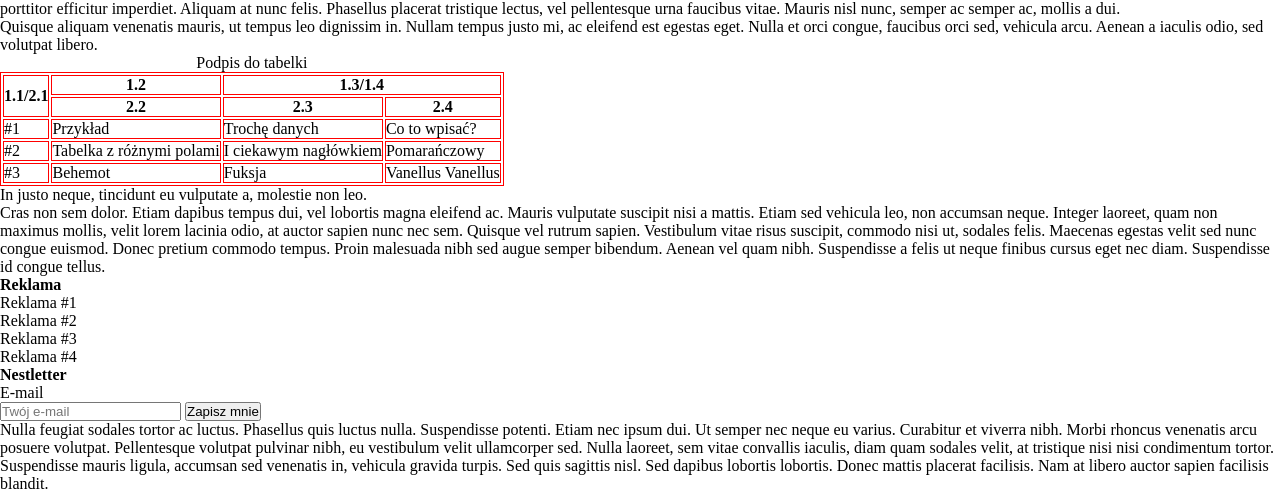
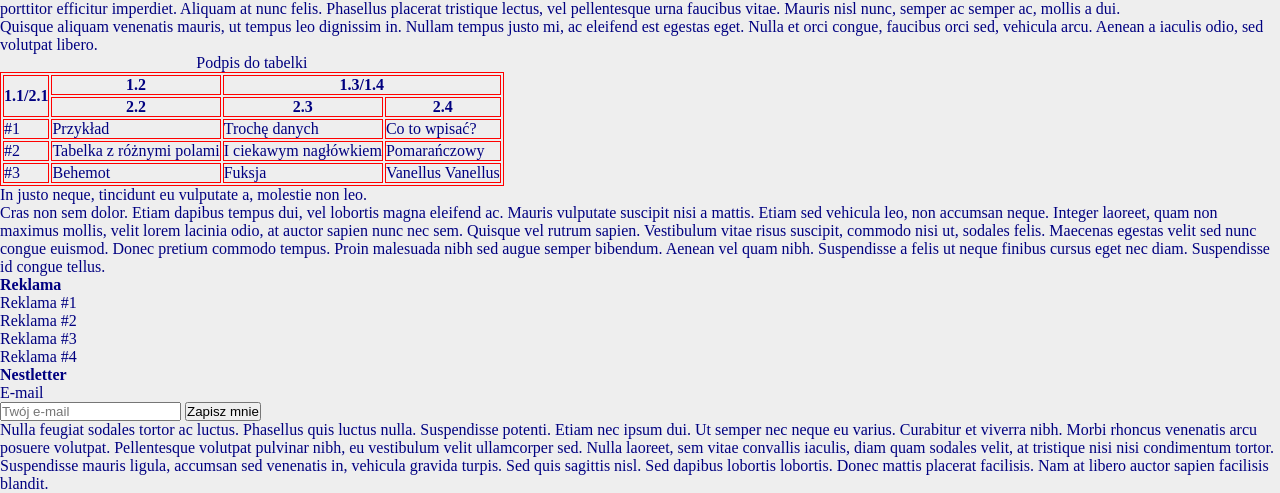
Before and after one commit to tr00per/demopage, a plain HTML site: page index.html in a window 1280 px wide. Shown: the part 316-809 px from the top of the page. Drawn offline with Linux system fonts and the light colour scheme.

Commit message:
Update index.html

```diff
--- a/index.html
+++ b/index.html
@@ -6,6 +6,7 @@
     <title>Strona domowa</title>
     <style>
         * {margin: 0; padding: 0;}
+        body {font: 12pt; color: navy; background: #EEE;}
     </style>
 </head>
 
```
